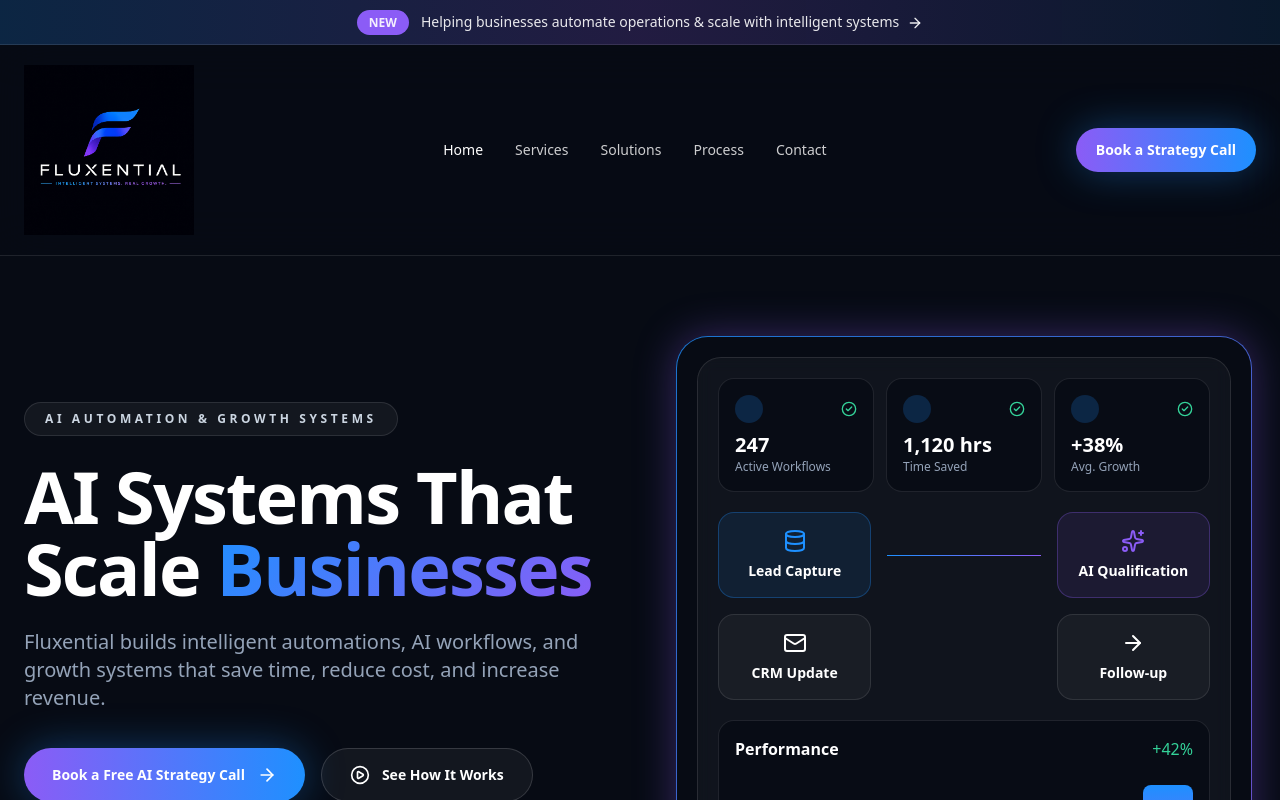
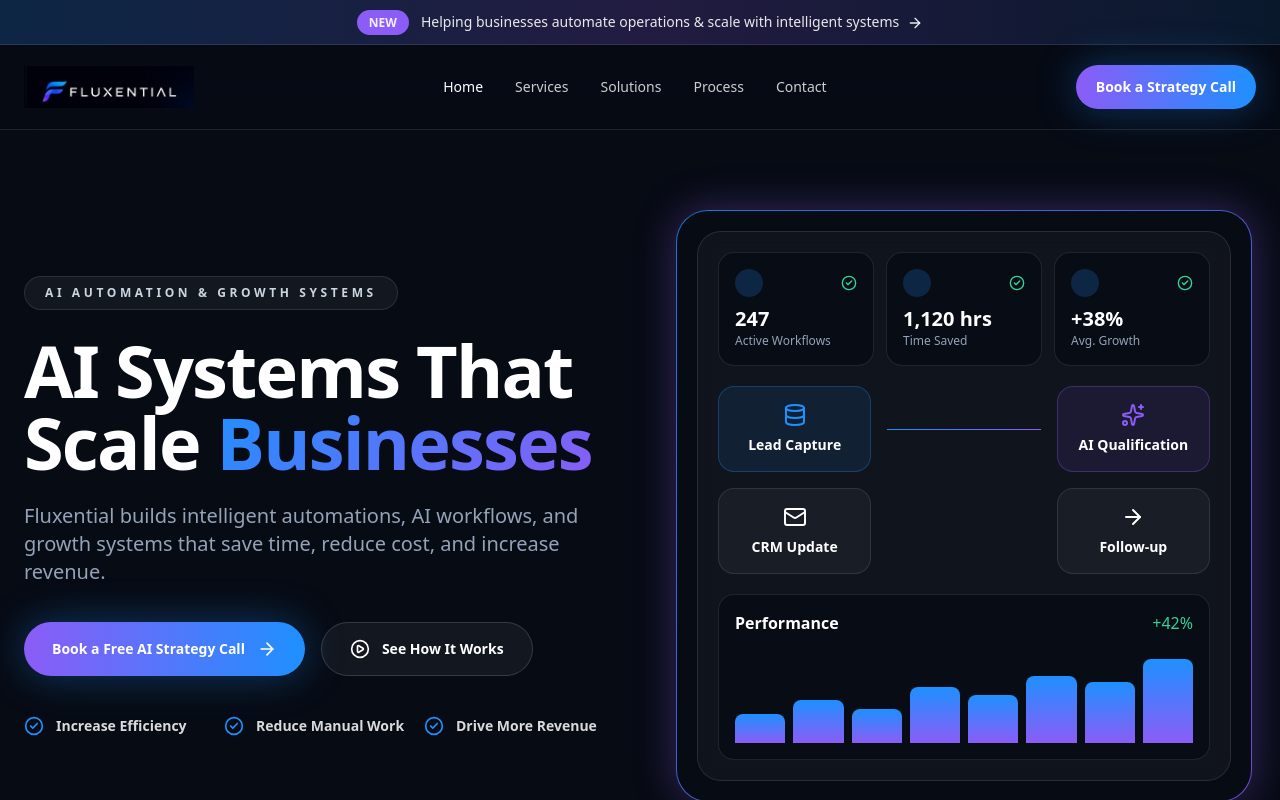
Before and after one commit to fluxenrepo/fluxential-website, a Next.js app: page / in a window 1280 px wide. Shown: the top 800 px of the page. Built offline with nearby package versions, Linux system fonts and the light colour scheme.

Commit message:
Update logo file

```diff
--- a/app/page.tsx
+++ b/app/page.tsx
@@ -77,7 +77,7 @@ function Logo() {
   return (
     <div className="flex items-center gap-3">
       <Image
-        src="/fluxential-logo.png"
+        src="/fluxential-logo-short.png"
         alt="Fluxential"
         width={170}
         height={40}
```
Also changed, not shown: public/fluxential-logo-short.png (added).
